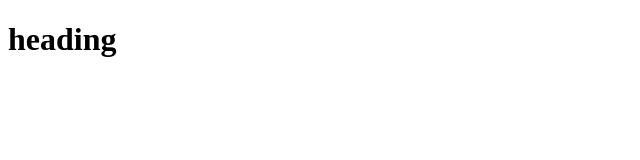
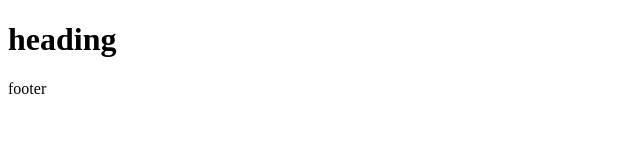
Before and after one commit to dmitrii-kuvaldin/33_gitignore, a plain HTML site: page index.html in a window 1280 px wide. Shown: the full height of the page, 0-640 px from the left. Drawn offline with Linux system fonts and the light colour scheme.

Commit message:
add footer

```diff
--- a/index.html
+++ b/index.html
@@ -8,5 +8,8 @@
 </head>
 <body>
   <h1>heading</h1>
+  <footer>
+    <span>footer</span>
+  </footer>
 </body>
 </html>
```
